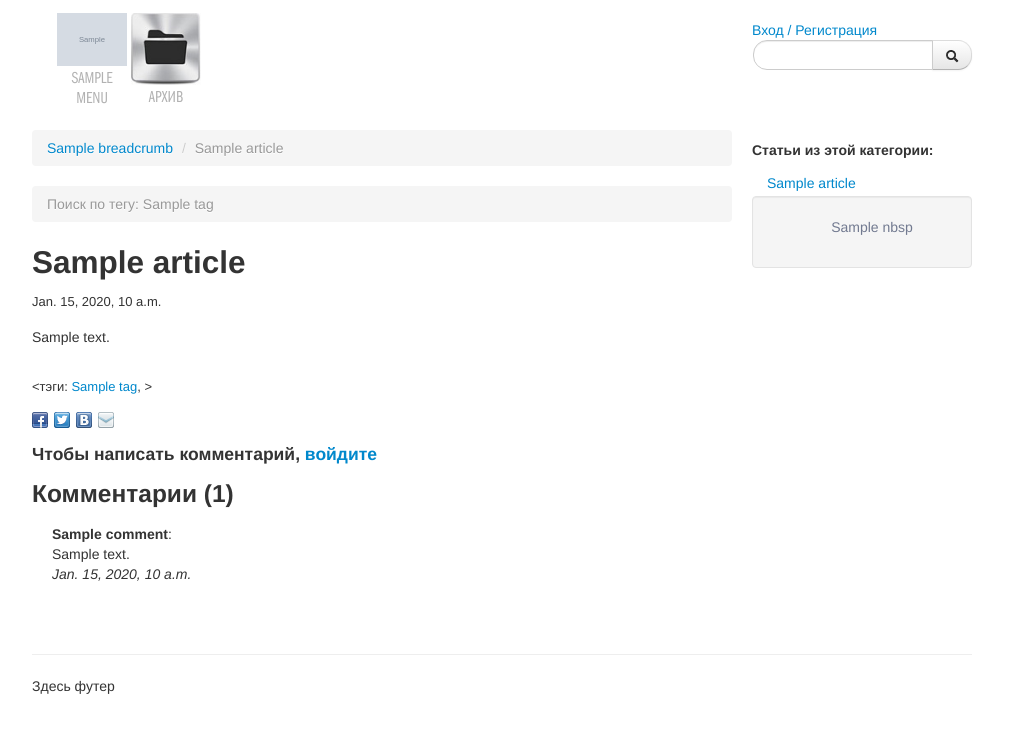
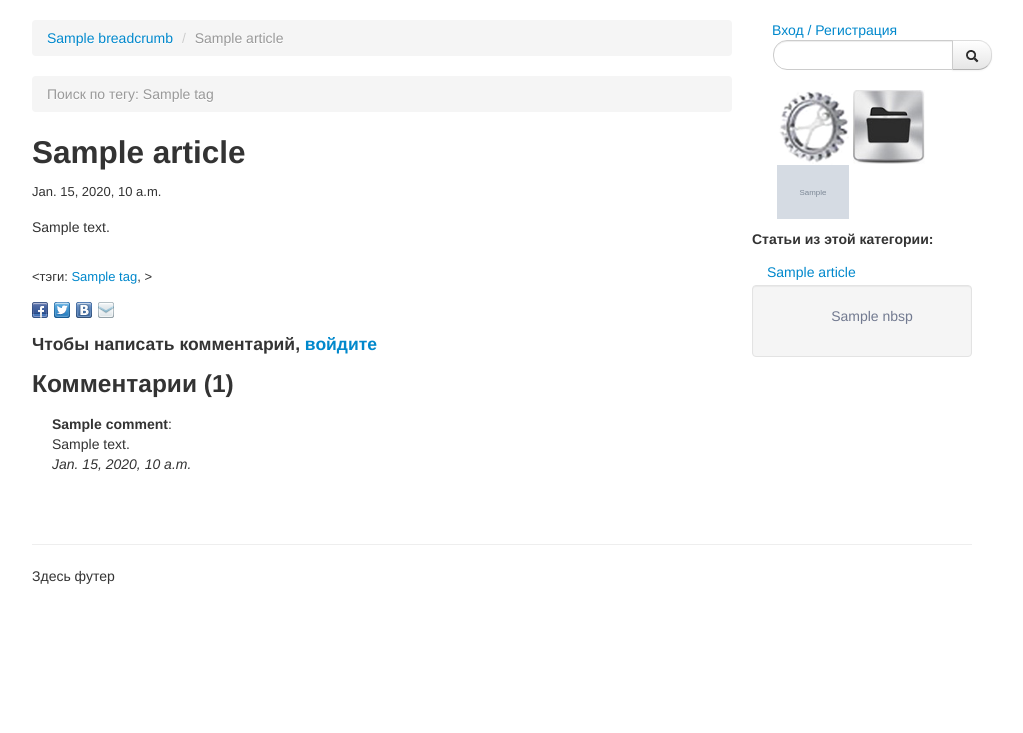
Before and after one commit to kpx13/dominanta, a Django app: template templates/article.html in a window 1280 px wide. Shown: the top 733 px of the page, without its empty margins (138-1161 px from the left). Run offline with Django 3.2, Linux system fonts and the light colour scheme; the template is opened without the code that fills it: most values are stand-ins (such as "Sample title", 1, 10 or a date in 2020); grey boxes marked "Sample" are stand-in pictures.

Commit message:
иконки в статьях

```diff
--- a/templates/base_articles.html
+++ b/templates/base_articles.html
@@ -4,28 +4,25 @@
 
 {% block wrapper %}
 
-    <div class="row">
-            <div class="span9">
-                <ul class="nav-top" >
-                    {% for m in top_menu %}
-                        <li><a href="/articles/category/{{ m.id }}/" class="nav-main__l" ><img src="/media/{{ m.icon }}"/>{{ m.name }}</a></li>
-                    {% endfor %}
-                    <li><a href="/archive/" class="nav-main__l" ><img src="/static/img/8.jpg"/>Архив</a></li>
-                </ul>
-            </div>
-            <div class="span3" style='padding-top: 20px'>
-                {% include 'login.html' %}
-                {% include 'search_form.html' %}
-            </div>
-
-    </div>
-    <div class="row">
+    <div class="row"  style='padding-top: 20px'>
         <div class="content span9">
             {% block content %}
             {% endblock %}
         </div>
 
         <div class='span3'>
+            <div class="span3">
+                {% include 'login.html' %}
+                {% include 'search_form.html' %}
+            </div>
+            <ul class="nav-left">
+                <li><a href="/archive/" data-toggle="tooltip" data-placement="right" title="Главная"><img src="/static/img/1.jpg"  width="72" height="72"/></a></li>
+                <li><a href="/archive/" data-toggle="tooltip" data-placement="right" title="Архив"><img src="/static/img/8.jpg"  width="72" height="72"/></a></li>
+                {% for m in top_menu %}
+                    <li><a href='/articles/category/{{ m.id }}/' data-toggle="tooltip" data-placement="right" title="{{ m.name }}"><img src='/media/{{ m.icon }}' alt='{{ m.name }}'  width="72" height="72" /></a></li>
+                {% endfor %}
+
+            </ul>
             {% block right_content %}
             {% endblock %}
         </div>
```
